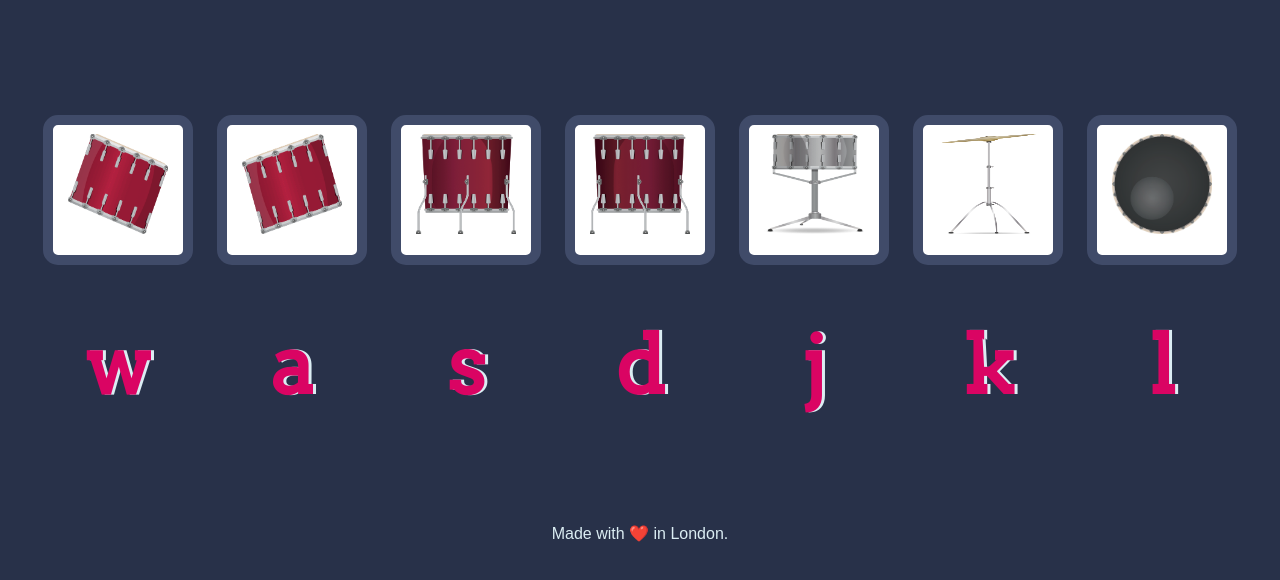
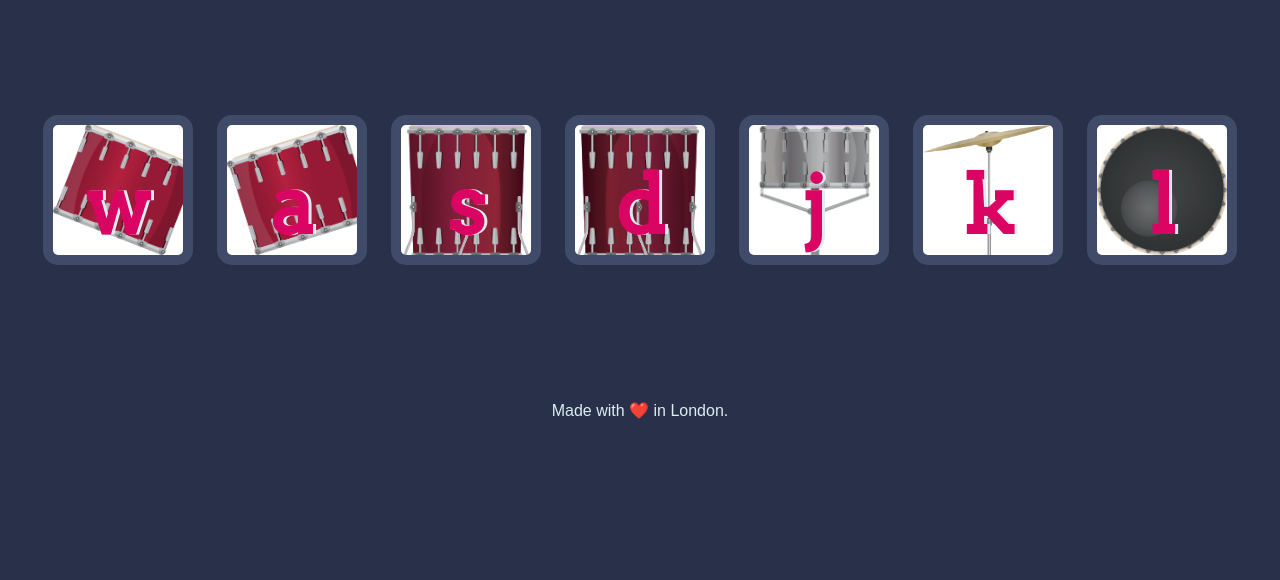
Before and after one commit to YafetNega/Drum-Kit, a plain HTML site: page index.html in a window 1280 px wide. Shown: the part 174-754 px from the top of the page. Drawn offline with Linux system fonts and the light colour scheme.

Commit message:
Button background updated

```diff
--- a/index.html
+++ b/index.html
@@ -12,13 +12,13 @@
 
   <h1 id="title">Drum 🥁 Kit</h1>
   <div class="set">
-    <button class="w drum"><img src="images/tom1.png" alt="tom-1">w</button>
-    <button class="a drum"><img src="images/tom2.png" alt="tom-2">a</button>
-    <button class="s drum"><img src="images/tom3.png" alt="tom-3">s</button>
-    <button class="d drum"><img src="images/tom4.png" alt="tom-4">d</button>
-    <button class="j drum"><img src="images/snare.png" alt="snare">j</button>
-    <button class="k drum"><img src="images/crash.png" alt="crash">k</button>
-    <button class="l drum"><img src="images/kick.png" alt="kick-bass">l</button>
+    <button class="w drum">w</button>
+    <button class="a drum">a</button>
+    <button class="s drum">s</button>
+    <button class="d drum">d</button>
+    <button class="j drum">j</button>
+    <button class="k drum">k</button>
+    <button class="l drum">l</button>
   </div>
 
 
--- a/index.js
+++ b/index.js
@@ -4,11 +4,13 @@ for (var i = 0; i < numberofButtons; i++){
     document.querySelectorAll(".drum")[i].addEventListener("click", function(){
         var buttonInnerHTML = this.innerHTML;
         makeSound(buttonInnerHTML);
+        buttonAnimation(buttonInnerHTML);
     });
 }
 
 document.addEventListener("keydown", function(event){
     makeSound(event.key);
+    buttonAnimation(event.key);
 });
 
 function makeSound(key){
@@ -42,6 +44,14 @@ function makeSound(key){
             kick.play();
             break;
         default: console.log(buttonInnerHTML);
-
     }
 }
+
+
+function buttonAnimation(currentKey){
+    var activeButton = document.querySelector("." + currentKey);
+    activeButton.classList.add("pressed");
+    setTimeout(function(){
+        activeButton.classList.remove("pressed");
+    }, 100);
+}
--- a/styles.css
+++ b/styles.css
@@ -21,31 +21,38 @@ img{
 }
 
 .w {
-
+  background-image: url("images/tom1.png");
+  background-size: cover;
 }
 
 .a {
-
+  background-image: url("images/tom2.png");
+  background-size: cover;
 }
 
 .s {
-
+  background-image: url("images/tom3.png");
+  background-size: cover;
 }
 
 .d {
-
+  background-image: url("images/tom4.png");
+  background-size: cover;
 }
 
 .j {
-
+  background-image: url("images/snare.png");
+  background-size: cover;
 }
 
 .k {
-
+  background-image: url("images/crash.png");
+  background-size: cover;
 }
 
 .l {
-
+  background-image: url("images/kick.png");
+  background-size: cover;
 }
 
 .set {
```
Also changed, not shown: 1 other file.
